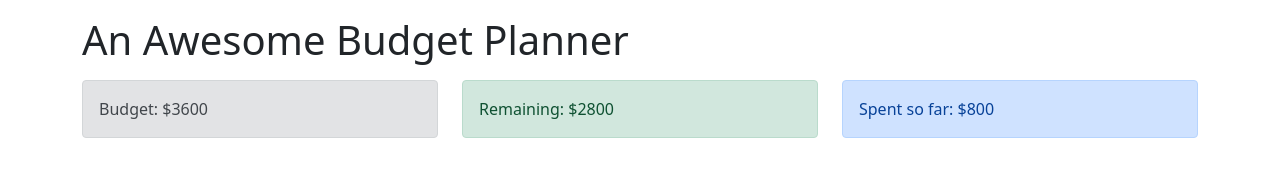
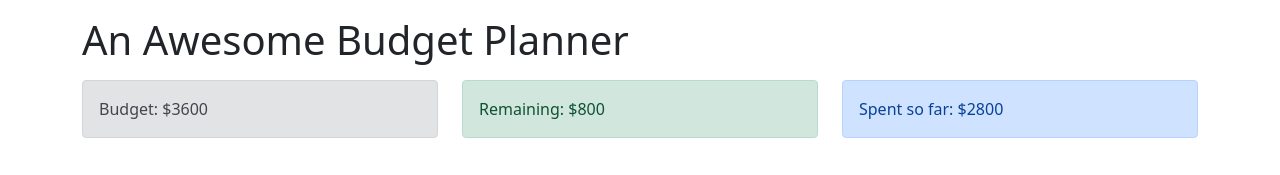
Before and after one commit to mfbaltaza/budget-tracker, a React (Create React App) app: page / in a window 1280 px wide. Shown: the top 175 px of the page. Built offline with nearby package versions, Linux system fonts and the light colour scheme.

Commit message:
Adds the logic to calculate the remaining and spent so far on the budget

```diff
--- a/src/components/ExpenseTotal.js
+++ b/src/components/ExpenseTotal.js
@@ -1,9 +1,16 @@
-import React from 'react'
+import React, { useContext } from "react";
+import { AppContext } from "../context/AppContext";
 
 export default function ExpenseTotal() {
+  const { expenses } = useContext(AppContext);
+  // Use the reduce function to get a total of all the costs and assign this to the variable
+  const spent = expenses.reduce((total, item) => {
+    return (total += item.cost);
+  }, 0);
+
   return (
     <div className="alert alert-primary">
-      <span>Spent so far: $800</span>
+      <span>Spent so far: ${spent}</span>
     </div>
-  )
+  );
 }
--- a/src/components/Remaining.js
+++ b/src/components/Remaining.js
@@ -1,11 +1,22 @@
-import React from 'react'
+import React, { useContext } from "react";
+import { AppContext } from "../context/AppContext";
 
 export default function Remaining() {
+  const { expenses, budget } = useContext(AppContext);
+  // With reduce we bring all the cost and sum them to total.
+  const totalSpent = expenses.reduce((total, item) => {
+    return (total = total + item.cost);
+  }, 0);
+
+  // We calculate based on overspending the color of the class
+  const alertType = totalSpent > budget ? "alert-danger" : "alert-success";
+
   return (
     <div>
-      <div className="alert alert-success">
-        <span>Remaining: $2800</span>
+      <div className={`alert ${alertType}`}>
+      {/* Here we do the math subtracting the total that has been spent to the budget amount */}
+        <span>Remaining: ${budget - totalSpent}</span>
       </div>
     </div>
-  )
+  );
 }
```
